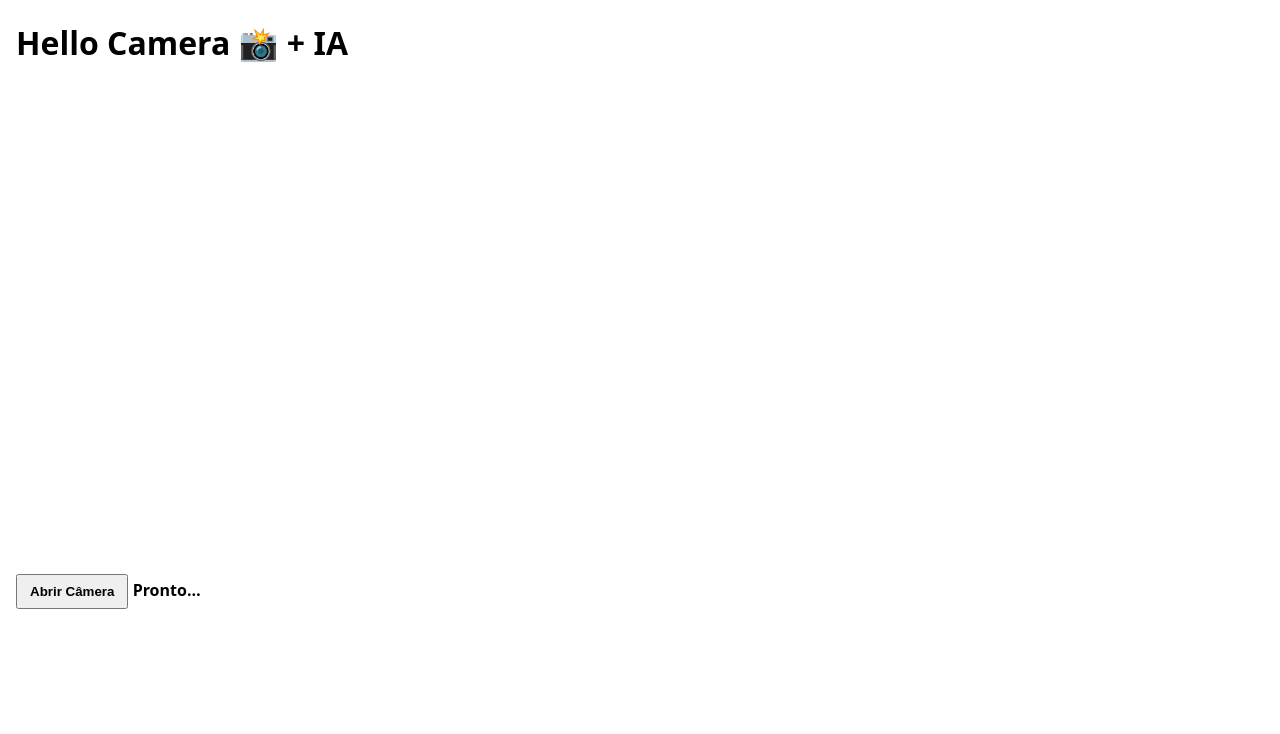
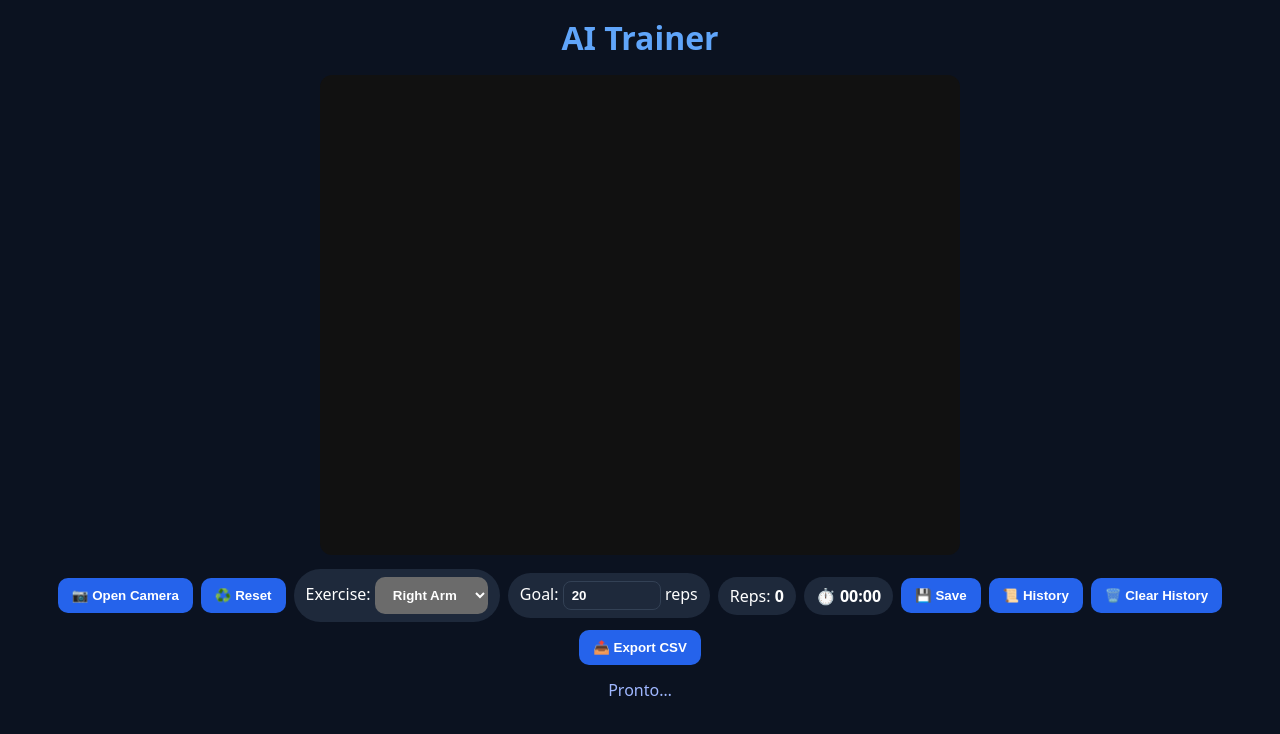
Before and after one commit to manumendes1995/ai-trainer, a website: page index.html in a window 1280 px wide. Drawn offline with Linux system fonts and the light colour scheme.

```diff
--- a/index.html
+++ b/index.html
@@ -2,41 +2,105 @@
 <html lang="pt">
 <head>
   <meta charset="UTF-8" />
-  <meta name="viewport" content="width=device-width, initial-scale=1.0" />
-  <title>Hello Camera + IA</title>
+  <meta name="viewport" content="width=device-width, initial-scale=1" />
+  <title>AI Trainer</title>
+
   <link rel="manifest" href="manifest.json" />
-  <link rel="icon" href="favicon-32.png" sizes="32x32" type="image/png" />
-  <link rel="icon" href="favicon.ico" sizes="any" />
-  <style>
-    body { font-family: system-ui, Arial; margin: 16px; }
-    .wrap { position: relative; width: 640px; height: 480px; }
-    video, canvas { position: absolute; inset: 0; width: 640px; height: 480px; }
-    canvas { z-index: 1; pointer-events: none; }
-    .hud { margin-top: 8px; font-weight: 600; }
-    button { padding: 8px 12px; font-weight: 600; }
-  </style>
-  <!-- TensorFlow.js + Pose Detection -->
+  <link rel="icon" href="favicon.ico" type="image/x-icon" />
+  <meta name="theme-color" content="#2563eb" />
+
+  <!-- TensorFlow.js + Pose Detection (CDN) -->
   <script src="https://cdn.jsdelivr.net/npm/@tensorflow/tfjs-core@4.20.0/dist/tf-core.min.js"></script>
   <script src="https://cdn.jsdelivr.net/npm/@tensorflow/tfjs-converter@4.20.0/dist/tf-converter.min.js"></script>
   <script src="https://cdn.jsdelivr.net/npm/@tensorflow/tfjs-backend-webgl@4.20.0/dist/tf-backend-webgl.min.js"></script>
-  <script src="https://cdn.jsdelivr.net/npm/@tensorflow/tfjs-backend-wasm@4.20.0/dist/tf-backend-wasm.min.js"></script>
-  <script src="https://cdn.jsdelivr.net/npm/@tensorflow-models/pose-detection@4.0.0/dist/pose-detection.min.js"></script>
+  <script src="https://cdn.jsdelivr.net/npm/@tensorflow-models/pose-detection@2.1.3/dist/pose-detection.min.js"></script>
+
+  <style>
+    :root { color-scheme: dark; }
+    body{margin:0;background:#0b1220;color:#fff;font-family:system-ui,Arial}
+    h1{margin:16px;text-align:center;color:#60a5fa}
+    .wrap{position:relative;width:min(640px,96vw);aspect-ratio:4/3;margin:0 auto;border-radius:12px;overflow:hidden;background:#111}
+    video,canvas{position:absolute;inset:0;width:100%;height:100%;object-fit:cover}
+    canvas{pointer-events:none}
+    .hud{display:flex;flex-wrap:wrap;gap:8px;justify-content:center;align-items:center;margin:14px 8px}
+    button,select,input{padding:10px 14px;border:none;border-radius:10px;font-weight:700}
+    button{background:#2563eb;color:#fff;cursor:pointer}
+    button:disabled{opacity:.6}
+    .pill{padding:8px 12px;border-radius:999px;background:#1e293b}
+    #status{display:block;text-align:center;color:#9fb7ff;margin:6px}
+    /* Modal histórico */
+    .modal{position:fixed;inset:0;background:rgba(0,0,0,.6);display:none;place-items:center;z-index:50}
+    .card{background:#0f172a;border:1px solid #334155;border-radius:12px;width:min(680px,94vw);max-height:80vh;overflow:auto;padding:16px}
+    table{width:100%;border-collapse:collapse}
+    th,td{padding:8px;border-bottom:1px solid #1f2937;text-align:left}
+  </style>
 </head>
 <body>
-  <h1>Hello Camera 📸 + IA</h1>
+  <h1>AI Trainer</h1>
+
   <div class="wrap">
     <video id="camera" autoplay playsinline muted></video>
     <canvas id="overlay" width="640" height="480"></canvas>
   </div>
+
   <div class="hud">
-    <button id="btnStart">Abrir Câmera</button>
-    <span id="status">Pronto…</span>
+    <button id="btnStart">📷 <span data-i18n="start">Abrir Câmera</span></button>
+    <button id="btnReset">♻️ <span data-i18n="reset">Reset</span></button>
+
+    <label class="pill">
+      <span data-i18n="exercise">Exercício</span>:
+      <select id="exercise">
+        <option value="braco_direito" data-i18n="rightArm">Braço Direito</option>
+        <option value="braco_esquerdo" data-i18n="leftArm">Braço Esquerdo</option>
+        <option value="agachamento" data-i18n="squat">Agachamento</option>
+      </select>
+    </label>
+
+    <label class="pill">
+      <span data-i18n="goal">Meta</span>:
+      <input id="goal" type="number" min="1" value="20" style="width:80px;font-weight:700;background:transparent;color:#fff;border:1px solid #334155;border-radius:8px;padding:6px 8px" />
+      <span data-i18n="repsShort">reps</span>
+    </label>
+
+    <span class="pill"><span data-i18n="reps">Reps</span>: <strong id="reps">0</strong></span>
+    <span class="pill">⏱️ <strong id="timer">00:00</strong></span>
+
+    <button id="btnSave">💾 <span data-i18n="save">Guardar</span></button>
+    <button id="btnHistory">📜 <span data-i18n="history">Histórico</span></button>
+    <button id="btnClear">🗑️ <span data-i18n="clear">Apagar Histórico</span></button>
+    <button id="btnExport">📤 <span data-i18n="export">Exportar CSV</span></button>
   </div>
+
+  <span id="status">Pronto…</span>
+
+  <!-- Modal Histórico -->
+  <div id="historyModal" class="modal">
+    <div class="card">
+      <div style="display:flex;justify-content:space-between;align-items:center;margin-bottom:8px">
+        <h3 style="margin:0" data-i18n="historyTitle">Histórico de Sessões</h3>
+        <button id="closeHist">✖</button>
+      </div>
+      <table>
+        <thead>
+          <tr>
+            <th data-i18n="date">Data</th>
+            <th data-i18n="exercise">Exercício</th>
+            <th data-i18n="reps">Reps</th>
+            <th data-i18n="duration">Duração</th>
+          </tr>
+        </thead>
+        <tbody id="histBody"></tbody>
+      </table>
+    </div>
+  </div>
+
   <script src="ia.js"></script>
   <script>
     if ("serviceWorker" in navigator) {
-      navigator.serviceWorker.register("sw.js").catch(console.error);
+      navigator.serviceWorker.register("sw.js").then(()=>console.log("SW registado ✅"));
     }
   </script>
 </body>
 </html>
+
+<!-- ui-bust:1757086187 -->
```
